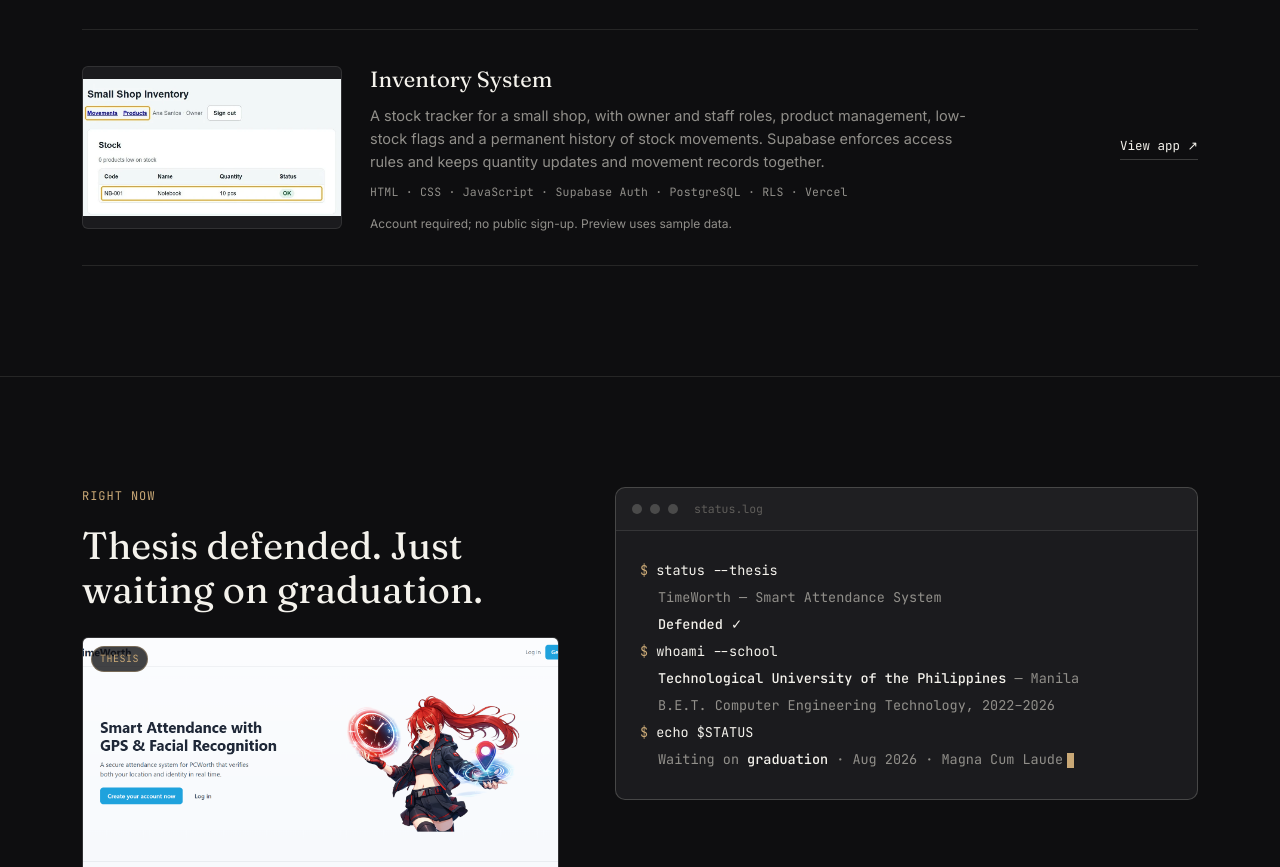
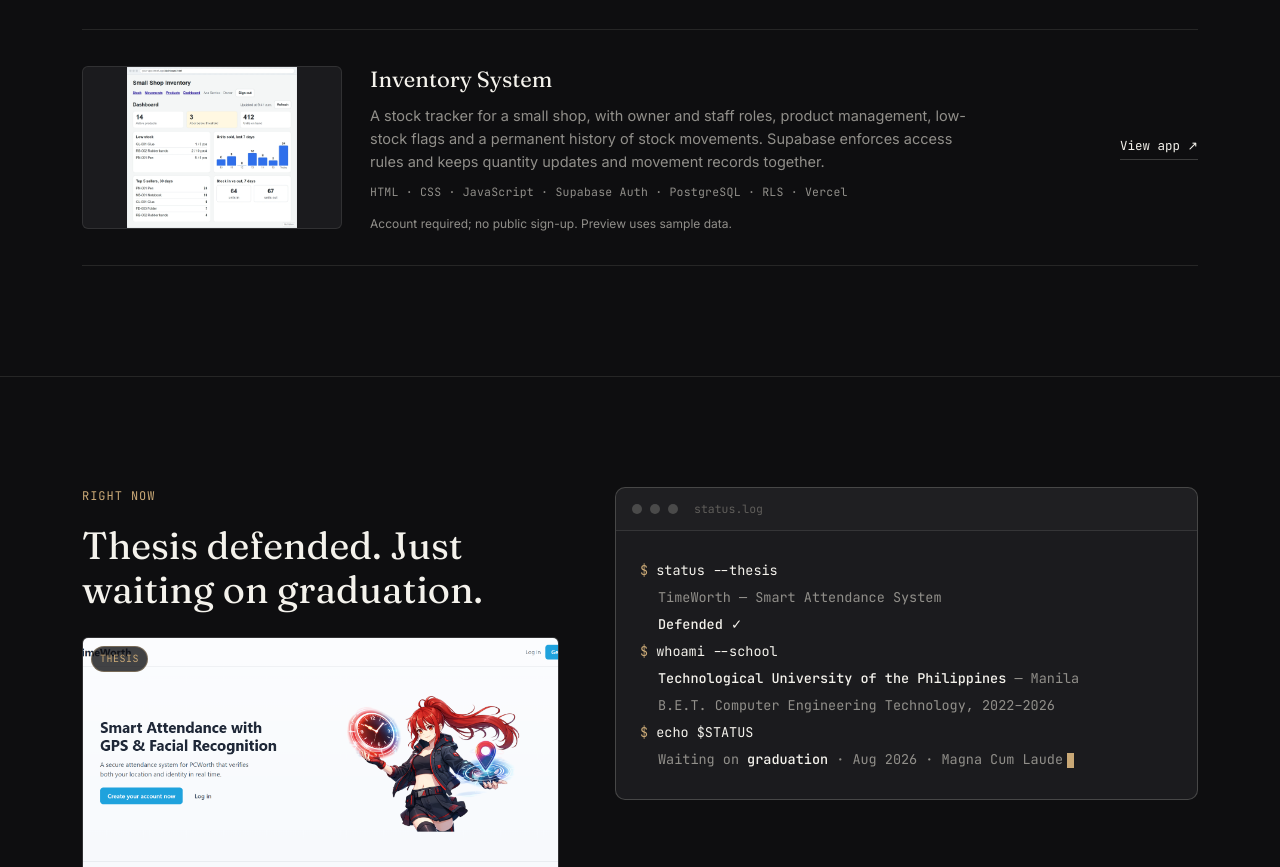
Before and after one commit to barnardverb-cy/portfolio, a plain HTML site: page index.html in a window 1280 px wide. Shown: the part 5162-6029 px from the top of the page. Drawn offline with Linux system fonts and the light colour scheme.

Commit message:
fix: use supplied inventory dashboard preview

```diff
--- a/index.html
+++ b/index.html
@@ -281,7 +281,7 @@
 
     <article class="project-row ai-project-row" aria-labelledby="inventory-system-title">
       <a class="project-thumb" href="https://inventory-system-ashy-psi.vercel.app" target="_blank" rel="noopener" aria-label="Open Inventory System sign-in page">
-        <img src="./assets/inventory-system.webp" alt="Inventory System sample stock view showing product quantity and stock status" width="935" height="495" loading="lazy" decoding="async">
+        <img src="./assets/inventory-dashboard.webp" alt="Inventory System dashboard illustration showing low stock, sales, top sellers and stock movements" width="1035" height="980" loading="lazy" decoding="async">
       </a>
       <div>
         <h3 id="inventory-system-title" class="project-name">Inventory System</h3>
```
Also changed, not shown: assets/inventory-dashboard.webp (added).
